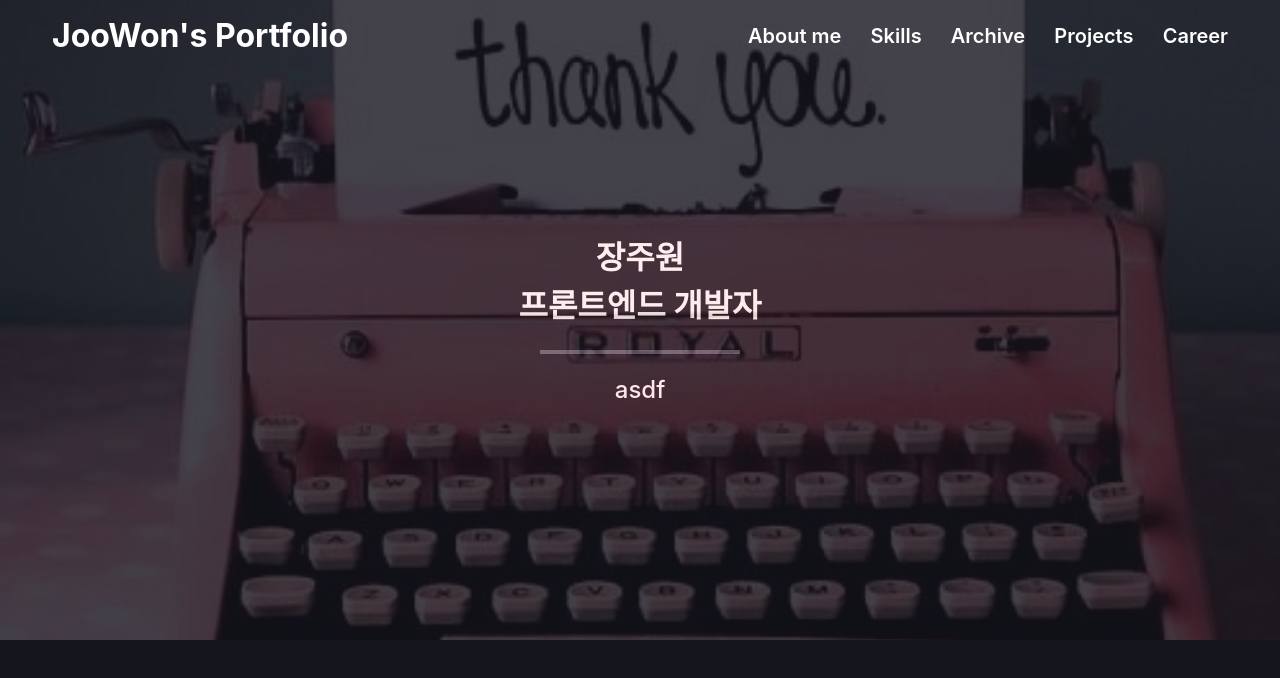
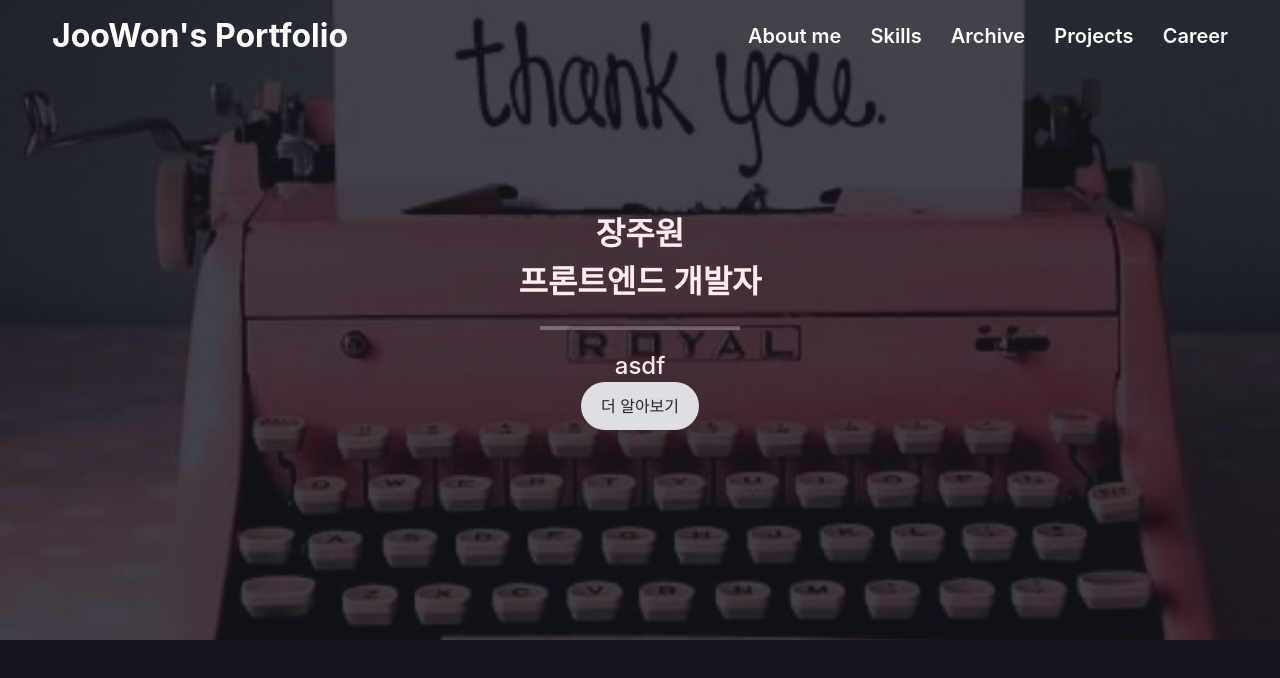
Before and after one commit to juwon98/portfolio, a React (Create React App) app: page / in a window 1280 px wide. Shown: the top 678 px of the page. Built offline with nearby package versions, Linux system fonts and the light colour scheme; a web font is replaced by a local one.

Commit message:
feat: Add Button CSS

```diff
--- a/src/components/Button/Button.jsx
+++ b/src/components/Button/Button.jsx
@@ -6,6 +6,7 @@ import "./button.scss";
 const Button = ({ type, label, style, onClick }) => {
   return (
     <button className={`button ${type}`}>
+      {label}
       <div className="dim"></div>
     </button>
   );
--- a/src/components/Button/button.scss
+++ b/src/components/Button/button.scss
@@ -1 +1,26 @@
 @import "/src/assets/css/index.scss";
+
+.button {
+  position: relative;
+  width: fit-content;
+  color: $gray-50;
+  background: $gray-700;
+  padding: 16px 20px 16px 20px;
+  border-radius: 24px;
+  cursor: pointer;
+  overflow: hidden;
+
+  .dim {
+    display: none;
+    position: absolute;
+    top: 0px;
+    left: 0px;
+    background: $state-04;
+    width: 100%;
+    height: 100%;
+  }
+
+  &:hover .dim {
+    display: block;
+  }
+}
```
